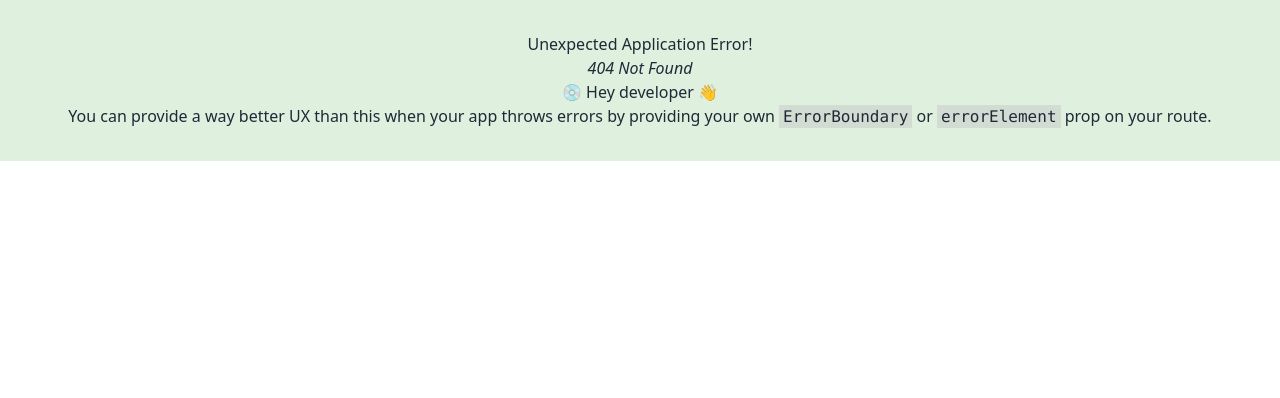
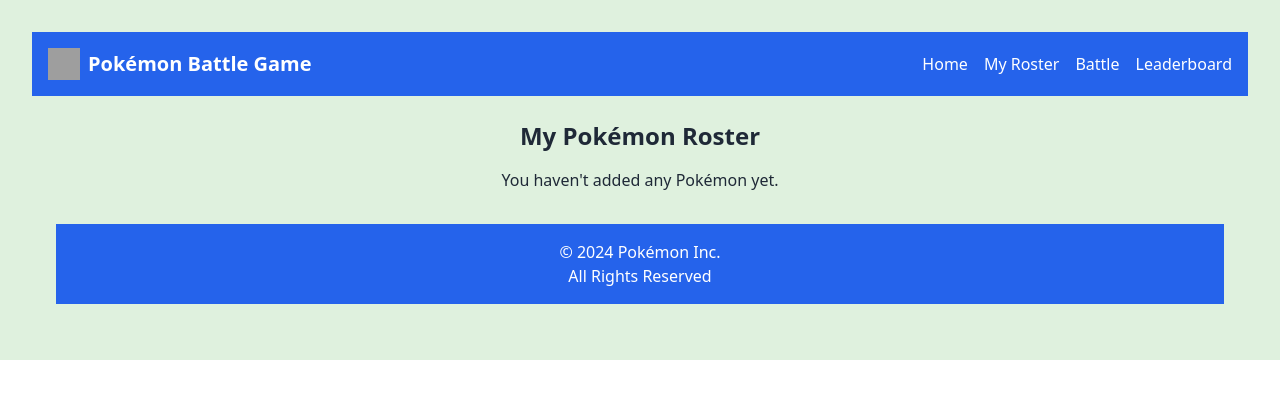
Before and after one commit to Sanid-Assara/Front-End-Pokemon-Battle-Game, a React (Vite) app: page /my-roster in a window 1280 px wide. Before the commit this address had no page. Shown: the top 398 px of the page. Built offline with nearby package versions, Linux system fonts and the light colour scheme; grey boxes are pictures that could not be loaded.

Commit message:
added changes

```diff
--- a/src/App.jsx
+++ b/src/App.jsx
@@ -4,10 +4,12 @@ import './App.css'
 import Home from './pages/HomePage';
 
 import PokemonDetails from './pages/PokemonDetailsPage';
-// import MyRoster from './pages/MyRosterPage';
+import MyRoster from './pages/MyRoosterPage';
 import Battle from './pages/BattlePage';
 import Leaderboard from './pages/LeaderboardPage';
 import Layout from './components/Layout';
+import { RosterProvider } from './components/RosterContext';
+
 
 
 function App() {
@@ -22,14 +24,17 @@ function App() {
       <Route path='/pokemon/:pokemonId' element={<PokemonDetails onAdd={handleAddPokemon} />} />
       <Route path='/leaderboard' element={<Leaderboard />} />
       <Route path='/battle' element={<Battle />} />
-      {/* <Route path='/my-roster' element={<MyRoster />} />
-       */}
+      <Route path='/my-roster' element={<MyRoster />} />
+
 
     </Route>
   ));
 
-
-  return <RouterProvider router={router} />;
+  return (
+    <RosterProvider>
+      <RouterProvider router={router} />
+    </RosterProvider>
+  );
 }
 
 
--- a/src/components/PokemonCard.jsx
+++ b/src/components/PokemonCard.jsx
@@ -21,12 +21,6 @@ const PokemonCards = ({ pokemon, onAdd }) => {
                     <Link to={`/pokemon/${pokemon.id}`} className="btn btn-primary btn-sm w-full mb-2">
                         View Details
                     </Link>
-                    <button
-                        onClick={handleAddPokemon}
-                        className="btn btn-secondary btn-sm w-full"
-                    >
-                        Add to My Roster
-                    </button>
                 </div>
             </div>
         </div>
--- /dev/null
+++ b/src/components/RosterContext.jsx
@@ -0,0 +1,34 @@
+import React, { createContext, useState, useContext, useEffect } from 'react';
+
+const RosterContext = createContext();
+
+export const RosterProvider = ({ children }) => {
+    const [roster, setRoster] = useState(() => {
+        const savedRoster = localStorage.getItem('pokemonRoster');
+        return savedRoster ? JSON.parse(savedRoster) : [];
+    });
+
+    useEffect(() => {
+        localStorage.setItem('pokemonRoster', JSON.stringify(roster));
+    }, [roster]);
+
+    const addPokemon = (pokemon) => {
+        setRoster((prevRoster) => [...prevRoster, pokemon]);
+    };
+
+    const removePokemon = (pokemonToRemove) => {
+        setRoster((prevRoster) =>
+            prevRoster.filter((pokemon) => pokemon.id !== pokemonToRemove.id)
+        );
+    };
+
+    return (
+        <RosterContext.Provider value={{ roster, addPokemon, removePokemon }}>
+            {children}
+        </RosterContext.Provider>
+    );
+};
+
+export const useRoster = () => {
+    return useContext(RosterContext);
+};
--- a/src/pages/MyRoosterPage.jsx
+++ b/src/pages/MyRoosterPage.jsx
@@ -0,0 +1,46 @@
+import React from 'react';
+import { useRoster } from '../components/RosterContext'; // Import of Context
+
+const MyRosterPage = () => {
+    const { roster, removePokemon } = useRoster(); // Use Context
+
+    return (
+        <div className="p-6">
+            <h1 className="text-2xl font-bold mb-4">My Pokémon Roster</h1>
+            {roster.length === 0 ? (
+                <p>You haven't added any Pokémon yet.</p>
+            ) : (
+                <ul className="grid grid-cols-1 sm:grid-cols-2 md:grid-cols-3 lg:grid-cols-4 gap-4 mt-4">
+                    {roster.map((pokemon) => (
+                        <li key={pokemon.id} className="card card-compact bg-yellow-300 shadow-xl">
+                            <figure>
+                                <img
+                                    src={pokemon.sprites.front_default}
+                                    alt={pokemon.name}
+                                    className="w-32 h-32 mx-auto mb-2"
+                                />
+                            </figure>
+                            <div className="card-body text-center">
+                                <h2 className="card-title">{pokemon.name.toUpperCase()}</h2>
+                                <div className="card-actions justify-center mt-4">
+                                    <button
+                                        onClick={() => removePokemon(pokemon)}
+                                        className="btn btn-danger btn-sm"
+                                    >
+                                        Delete
+                                    </button>
+                                </div>
+                            </div>
+                        </li>
+                    ))}
+                </ul>
+            )}
+            <footer className="mt-8 p-4 bg-blue-600 text-white text-center">
+                <p>© {new Date().getFullYear()} Pokémon Inc.</p>
+                <p>All Rights Reserved</p>
+            </footer>
+        </div>
+    );
+};
+
+export default MyRosterPage;
--- a/src/pages/PokemonDetailsPage.jsx
+++ b/src/pages/PokemonDetailsPage.jsx
@@ -1,13 +1,15 @@
 import React, { useState, useEffect } from 'react';
 import { useParams, useNavigate } from 'react-router-dom';
 import axios from 'axios';
+import { useRoster } from '../components/RosterContext'; // Import of context
 
-const PokemonDetailsPage = ({ onAdd }) => {
+const PokemonDetailsPage = () => {
     const { pokemonId } = useParams(); // Get Pokémon ID from the URL
     const [pokemonDetails, setPokemonDetails] = useState(null);
     const [loading, setLoading] = useState(true);
     const [error, setError] = useState(null);
     const navigate = useNavigate(); // To navigate back to the home page
+    const { addPokemon } = useRoster(); // Use a hook to obtain the addPokemon function
 
     // Function to fetch Pokémon details from PokeAPI
     const fetchPokemonDetails = async () => {
@@ -27,7 +29,7 @@ const PokemonDetailsPage = ({ onAdd }) => {
 
     const handleAddPokemon = () => {
         if (pokemonDetails) {
-            onAdd(pokemonDetails); // Call the onAdd function to add the Pokémon
+            addPokemon(pokemonDetails); // Call addPokemon from context to add the Pokémon
         }
     };
 
@@ -71,7 +73,6 @@ const PokemonDetailsPage = ({ onAdd }) => {
                     </div>
                 </div>
             </div>
-
             <footer className="mt-8 p-4 bg-blue-600 text-white text-center">
                 <p>© {new Date().getFullYear()} Pokémon Inc.</p>
                 <p>All Rights Reserved</p>
```
Also changed, not shown: 1 other file (tests, documents, lock files or other folders). Lines whose indentation alone changed are shown as unchanged.
